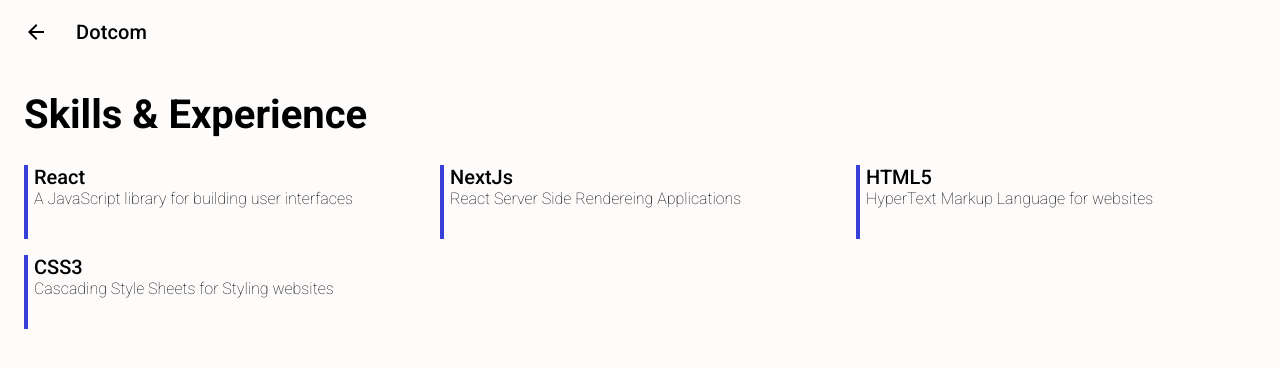
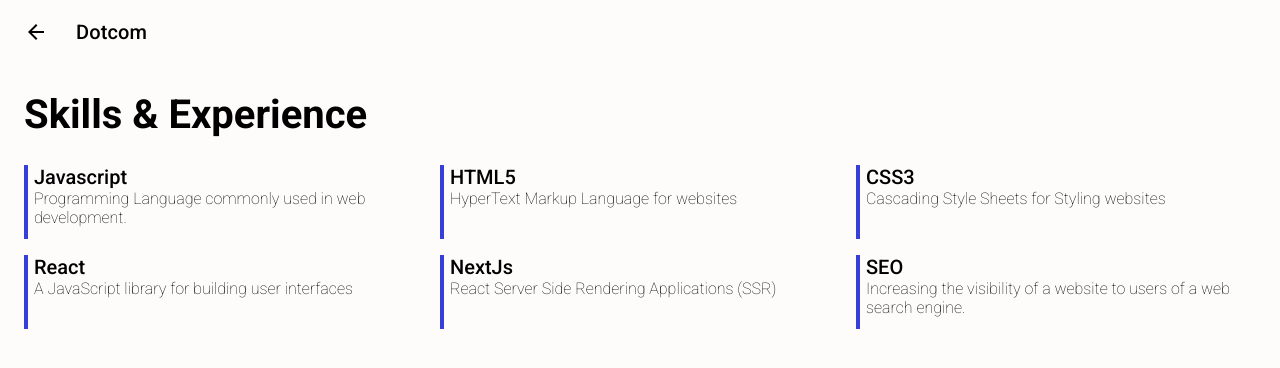
Before and after one commit to YisusJuarez/yjdevportfolio, a Next.js app: page /portfolio in a window 1280 px wide. Shown: the top 368 px of the page. Built offline with nearby package versions, Linux system fonts and the light colour scheme.

Commit message:
Portafolio button

```diff
--- a/components/SkillsExp/SkillsExp.js
+++ b/components/SkillsExp/SkillsExp.js
@@ -9,18 +9,25 @@
                 <Container maxWidth="lg">
                     <h1 className="titles-bg-black">Skills & Experience</h1>
                     <Grid container spacing={2}>
-                        <Grid item lg={4}>
+                        <Grid item lg={4} md={6} sm={6}>
+                            <CardSkill Skill="Javascript" Descriptionskill="Programming Language commonly used in web development."></CardSkill>
+                        </Grid>
+                        <Grid item lg={4} md={6} sm={6}>
+                            <CardSkill Skill="HTML5" Descriptionskill="HyperText Markup Language for websites"></CardSkill>
+                        </Grid>
+                        <Grid item lg={4} md={6} sm={6}>
+                            <CardSkill Skill="CSS3" Descriptionskill="Cascading Style Sheets for Styling websites"></CardSkill>
+                        </Grid>
+                        <Grid item lg={4} md={6} sm={6}>
                             <CardSkill Skill="React" Descriptionskill="A JavaScript library for building user interfaces"></CardSkill>
                         </Grid>
-                        <Grid item lg={4}>
-                            <CardSkill Skill="NextJs" Descriptionskill="React Server Side Rendereing Applications"></CardSkill>
+                        <Grid item lg={4} md={6} sm={6}>
+                            <CardSkill Skill="NextJs" Descriptionskill="React Server Side Rendering Applications (SSR)"></CardSkill>
                         </Grid>
-                        <Grid item lg={4}>
-                            <CardSkill Skill="HTML5" Descriptionskill="HyperText Markup Language for websites"></CardSkill>
+                        <Grid item lg={4} md={6} sm={6}>
+                            <CardSkill Skill="SEO" Descriptionskill="Increasing the visibility of a website to users of a web search engine."></CardSkill>
                         </Grid>
-                        <Grid item lg={4}>
-                            <CardSkill Skill="CSS3" Descriptionskill="Cascading Style Sheets for Styling websites"></CardSkill>
-                        </Grid>
+
                     </Grid>
                 </Container>
                 <style jsx global>{`
```
